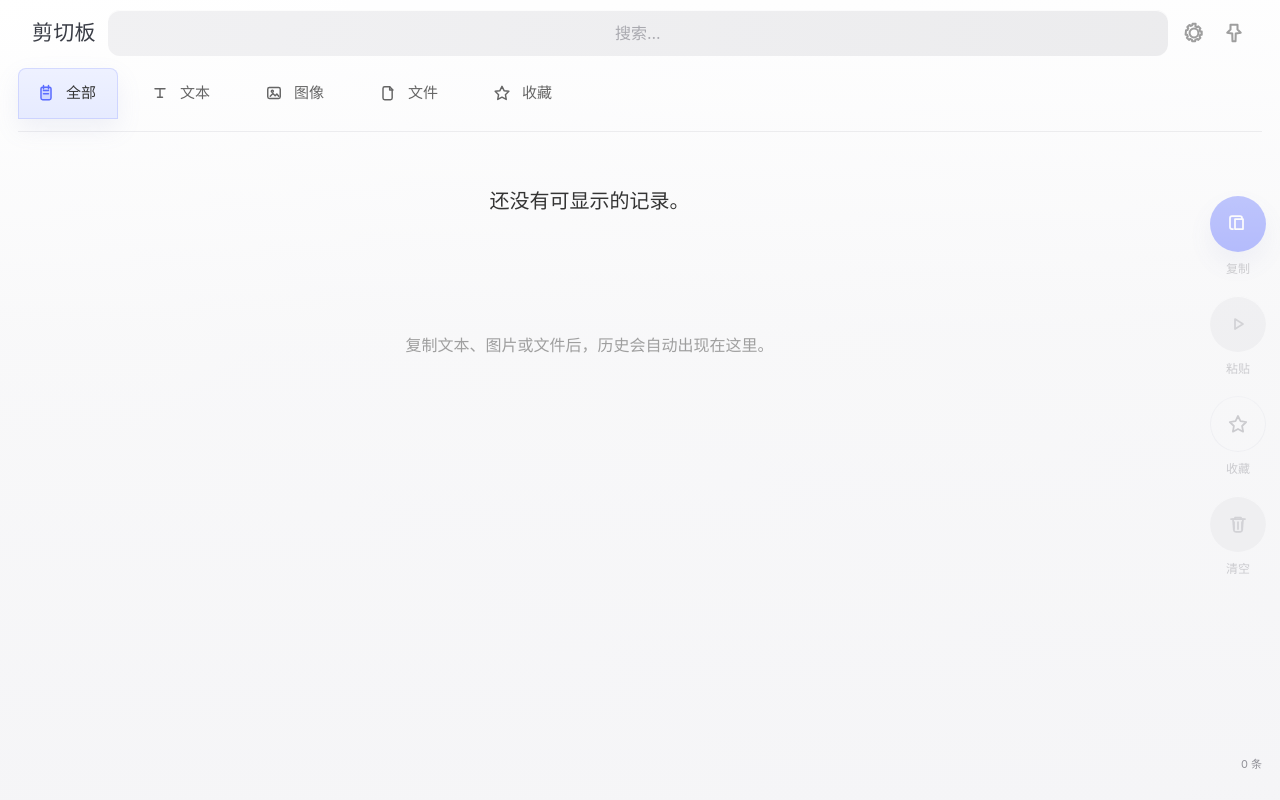
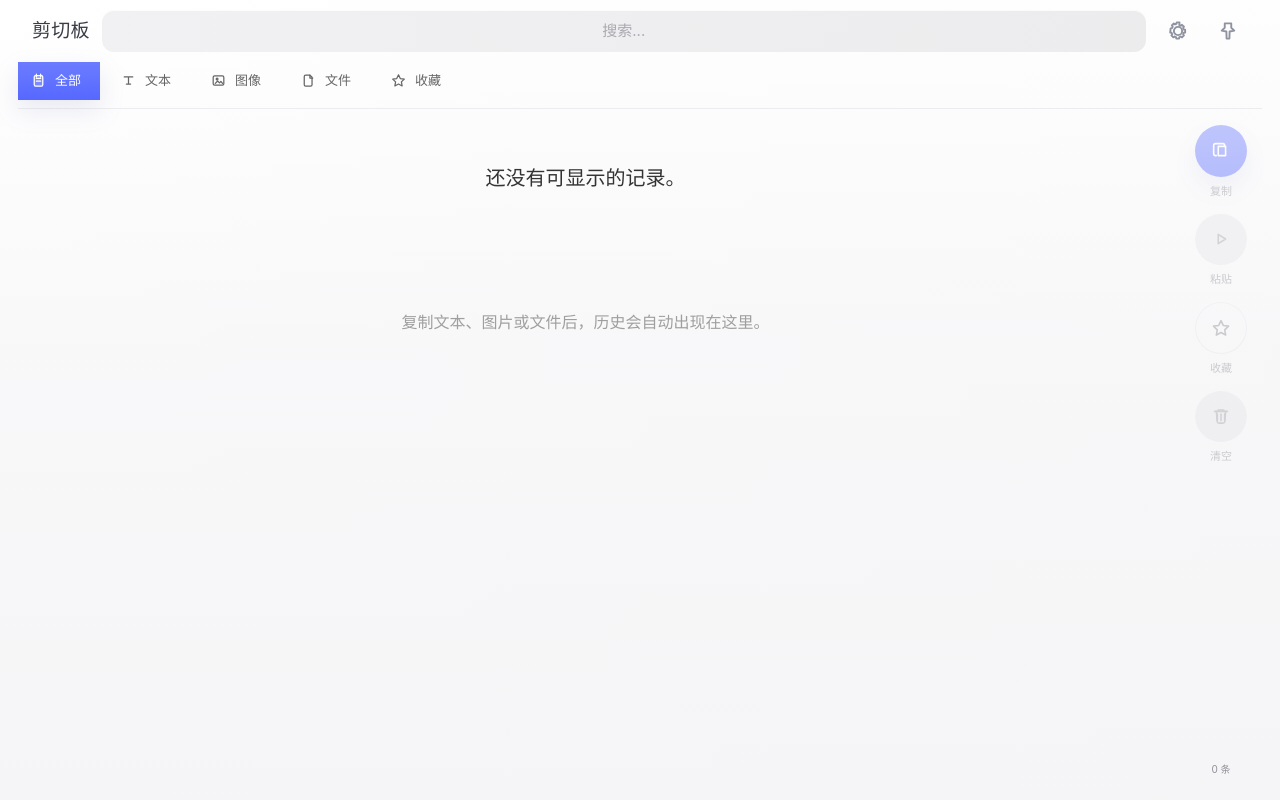
Before and after one commit to crimson-gao/clipboard, a React (Vite) app: page / in a window 1280 px wide. Built offline with nearby package versions, Linux system fonts and the light colour scheme.

Commit message:
fix style: adjust window overlay settings and CSS styles for better layout and responsiveness on macOS.

```diff
--- a/src/App.tsx
+++ b/src/App.tsx
@@ -11,6 +11,8 @@ type Category = {
   count?: number;
   icon: (active: boolean) => JSX.Element;
 };
+
+const CATEGORY_ORDER: CategoryKey[] = ['all', 'text', 'image', 'file', 'favorite'];
 
 const PAGE_SIZE = 30;
 
@@ -567,12 +569,28 @@ function App() {
       const target = event.target as HTMLElement | null;
       if (
         settingsOpen ||
-        !selectedClip ||
         (target &&
           (target.tagName === 'INPUT' ||
             target.tagName === 'TEXTAREA' ||
             target.isContentEditable))
       ) {
+        return;
+      }
+
+      if (event.key === 'ArrowLeft' || event.key === 'ArrowRight') {
+        event.preventDefault();
+        const currentIndex = CATEGORY_ORDER.indexOf(activeCategory);
+        if (currentIndex === -1) {
+          return;
+        }
+
+        const delta = event.key === 'ArrowRight' ? 1 : -1;
+        const nextIndex = (currentIndex + delta + CATEGORY_ORDER.length) % CATEGORY_ORDER.length;
+        setActiveCategory(CATEGORY_ORDER[nextIndex] ?? activeCategory);
+        return;
+      }
+
+      if (!selectedClip) {
         return;
       }
 
@@ -607,7 +625,7 @@ function App() {
     return () => {
       window.removeEventListener('keydown', handleKeyDown);
     };
-  }, [clips, selectedClip, settingsOpen]);
+  }, [activeCategory, clips, selectedClip, settingsOpen]);
 
   return (
     <div className="app-shell">
@@ -767,23 +785,11 @@ function App() {
                         </div>
                         <div className="file-copy">
                           <p className="entry-title">{getFileName(primaryFile)}</p>
+                          <div className="file-detail-row">
                             <p className="entry-time">{formatUpdatedAt(clip.updatedAt)}</p>
-                          <div className="file-hover-card">
-                            <button
-                              type="button"
-                              className="file-icon-link"
-                              onClick={(event) => {
-                                event.stopPropagation();
-                                void clipboardApi.showClipInFinder(clip.id);
-                              }}
-                              aria-label="在 Finder 中显示"
-                            >
-                              <svg viewBox="0 0 24 24" aria-hidden="true">
-                                <path d="M7 7h10v10H7z" />
-                                <path d="M10 14 17 7" />
-                              </svg>
-                            </button>
-                            <span className="file-path" title={primaryFile}>{primaryFile}</span>
+                          </div>
+                          <div className="file-path-row">
+                            <span className="file-path-inline" title={primaryFile}>{primaryFile}</span>
                             <button
                               type="button"
                               className="file-copy-button"
@@ -802,6 +808,21 @@ function App() {
                         </div>
                       </div>
 
+                      <div className="file-side">
+                        <button
+                          type="button"
+                          className="file-icon-link"
+                          onClick={(event) => {
+                            event.stopPropagation();
+                            void clipboardApi.showClipInFinder(clip.id);
+                          }}
+                          aria-label="在 Finder 中显示"
+                        >
+                          <svg viewBox="0 0 24 24" aria-hidden="true">
+                            <path d="M7 7h10v10H7z" />
+                            <path d="M10 14 17 7" />
+                          </svg>
+                        </button>
                         <div className="text-meta">
                         {clip.isFavorite ? (
                           <span className="entry-star entry-star-inline" aria-label="已收藏">
@@ -812,6 +833,7 @@ function App() {
                         ) : null}
                         <span>{meta}</span>
                         <span>{index + 1}</span>
+                      </div>
                       </div>
                     </article>
                   );
@@ -877,7 +899,8 @@ function App() {
           )}
         </section>
 
-        <aside className="floating-toolbar" aria-label="右侧工具栏">
+        <aside className="right-rail" aria-label="右侧工具栏">
+          <div className="floating-toolbar">
             <button
               type="button"
               className="tool-action"
@@ -953,11 +976,12 @@ function App() {
               </span>
               <span className="tool-label">清空</span>
             </button>
-        </aside>
+          </div>
 
           <div className="utility-rail" aria-hidden="true">
             <div className="utility-indicator">{loading ? '同步中' : `${clips.length} 条`}</div>
           </div>
+        </aside>
       </main>
 
       {settingsOpen ? (
--- a/src/styles.css
+++ b/src/styles.css
@@ -40,7 +40,6 @@ body,
 }
 
 body {
-  min-width: 960px;
   overflow: hidden;
 }
 
@@ -77,6 +76,8 @@ svg {
   display: flex;
   flex-direction: column;
   height: 100vh;
+  min-width: 800px;
+  min-height: 550px;
   padding: 10px 0 0;
   overflow: hidden;
   background:
@@ -95,7 +96,7 @@ svg {
   display: flex;
   align-items: center;
   gap: 12px;
-  padding: 0 14px 12px;
+  padding: 0 14px 10px;
 }
 
 .topbar-title-wrap {
@@ -106,7 +107,7 @@ svg {
 
 .topbar-title {
   margin: 0;
-  font-size: 21px;
+  font-size: 19px;
   font-weight: 800;
   letter-spacing: 0.01em;
   color: #3a3d46;
@@ -133,8 +134,8 @@ input {
   display: flex;
   align-items: center;
   flex: 1 1 auto;
-  height: 46px;
-  padding: 0 16px;
+  height: 42px;
+  padding: 0 14px;
   color: #a9a9af;
   border-radius: 12px;
   background: linear-gradient(90deg, rgba(240, 240, 242, 0.94), rgba(234, 234, 236, 0.9));
@@ -144,7 +145,7 @@ input {
 .search-box input {
   width: 100%;
   min-width: 0;
-  font-size: 16px;
+  font-size: 15px;
   color: var(--text-main);
   background: transparent;
   text-align: center;
@@ -164,47 +165,64 @@ input {
   display: flex;
   flex: 0 0 auto;
   align-items: center;
-  gap: 12px;
+  gap: 10px;
   color: #9e9e9e;
 }
 
 .ghost-icon {
   position: relative;
-  width: 28px;
-  height: 28px;
-  color: inherit;
+  display: grid;
+  place-items: center;
+  width: 40px;
+  height: 40px;
+  color: #8f93a0;
   background: transparent;
   border: 0;
+  border-radius: 999px;
+  transition:
+    background-color 140ms ease,
+    color 140ms ease;
+}
+
+.ghost-icon svg {
+  width: 26px;
+  height: 26px;
 }
 
 .ghost-icon.is-active {
-  color: var(--accent);
+  color: white;
+  background: linear-gradient(180deg, #6c7cff, #5668ff);
 }
 
 .ghost-icon:hover {
-  color: var(--text-main);
+  background: linear-gradient(180deg, #6c7cff, #5668ff);
+  color: white;
 }
 
 .category-strip {
   display: flex;
   align-items: center;
-  gap: 14px;
-  padding: 0 0 12px;
+  gap: 8px;
+  padding: 0 0 8px;
   border-bottom: 1px solid rgba(99, 99, 120, 0.1);
 }
 
 .category-item {
   display: inline-flex;
   align-items: center;
-  gap: 10px;
-  min-width: 100px;
-  padding: 14px 18px;
-  font-size: 15px;
+  gap: 8px;
+  min-width: 82px;
+  padding: 9px 12px;
+  font-size: 13px;
   font-weight: 700;
   color: #656565;
   background: transparent;
   border: 0;
-  border-radius: 8px 8px 0 0;
+  border-radius: 0;
+  transition:
+    background-color 140ms ease,
+    color 140ms ease,
+    box-shadow 140ms ease;
 }
 
 .category-item:disabled {
@@ -212,34 +230,38 @@ input {
 }
 
 .category-item.is-active {
-  color: var(--text-main);
-  background: linear-gradient(180deg, rgba(238, 241, 255, 0.98), rgba(229, 234, 255, 0.96));
-  box-shadow:
-    inset 0 0 0 1px rgba(91, 108, 255, 0.18),
-    0 10px 24px rgba(137, 145, 195, 0.12);
+  color: white;
+  background: linear-gradient(180deg, #6c7cff, #5668ff);
+  box-shadow: 0 10px 24px rgba(137, 145, 195, 0.18);
 }
 
 .category-item.is-active .category-icon {
-  color: var(--accent);
+  color: white;
 }
 
 .category-item:hover:not(.is-active) {
-  background: rgba(255, 255, 255, 0.58);
-  box-shadow:
-    inset 0 0 0 1px rgba(160, 166, 186, 0.08),
-    0 6px 16px rgba(175, 179, 198, 0.08);
+  color: white;
+  background: linear-gradient(180deg, #6c7cff, #5668ff);
+  box-shadow: 0 10px 24px rgba(137, 145, 195, 0.18);
+}
+
+.category-item:hover:not(.is-active) .category-icon {
+  color: white;
 }
 
 .category-icon {
-  width: 20px;
-  height: 20px;
+  width: 17px;
+  height: 17px;
 }
 
 .content-frame {
-  position: relative;
+  display: grid;
+  grid-template-columns: minmax(0, 1fr) 94px;
+  align-items: stretch;
+  gap: 0;
   flex: 1 1 auto;
   min-height: 0;
-  padding: 0 78px 0 0;
+  padding: 0 12px 0 18px;
 }
 
 .settings-modal-backdrop {
@@ -408,18 +430,19 @@ input {
 }
 
 .history-scroll {
+  min-width: 0;
   height: 100%;
   overflow-y: auto;
   overflow-x: hidden;
-  padding-right: 8px;
+  padding-right: 6px;
   overscroll-behavior: contain;
   scrollbar-gutter: stable;
 }
 
 .entries-list {
   position: relative;
-  margin: 0 8px;
-  padding-bottom: 20px;
+  margin: 0 6px;
+  padding-bottom: 12px;
 }
 
 .list-loading-more {
@@ -434,9 +457,9 @@ input {
   position: relative;
   display: flex;
   align-items: stretch;
-  min-height: 84px;
-  padding-left: 22px;
-  padding-right: 12px;
+  min-height: 58px;
+  padding-left: 18px;
+  padding-right: 10px;
   border-bottom: 1px solid var(--line);
   transition:
     background-color 140ms ease,
@@ -444,84 +467,96 @@ input {
     border-color 140ms ease;
   contain: layout paint;
   content-visibility: auto;
-  contain-intrinsic-size: 84px;
+  contain-intrinsic-size: 58px;
+  cursor: pointer;
 }
 
 .entry-row:hover {
-  background: rgba(91, 108, 255, 0.03);
+  background: rgba(91, 108, 255, 0.08);
+}
+
+.entry-row:focus,
+.entry-row:focus-visible {
+  outline: none;
 }
 
 .entry-text {
   align-items: center;
   justify-content: space-between;
-  gap: 20px;
-  padding-top: 4px;
-  padding-bottom: 4px;
+  gap: 14px;
+  padding-top: 0;
+  padding-bottom: 0;
 }
 
 .entry-image {
   display: grid;
-  grid-template-columns: 84px 1fr;
-  gap: 12px;
-  padding-top: 10px;
-  padding-bottom: 12px;
-  min-height: 252px;
-  contain-intrinsic-size: 252px;
+  grid-template-columns: 72px 1fr;
+  gap: 10px;
+  padding-top: 8px;
+  padding-bottom: 10px;
+  min-height: 214px;
+  contain-intrinsic-size: 214px;
 }
 
 .entry-file {
   align-items: center;
   justify-content: space-between;
-  gap: 20px;
-  padding-top: 8px;
-  padding-bottom: 8px;
+  gap: 16px;
+  padding-top: 3px;
+  padding-bottom: 3px;
 }
 
 .file-main {
   display: flex;
   align-items: center;
-  gap: 12px;
+  gap: 10px;
   min-width: 0;
+  flex: 1 1 auto;
 }
 
 .file-icon {
   flex: 0 0 auto;
-  width: 28px;
-  height: 28px;
+  width: 24px;
+  height: 24px;
   color: #c9ccd6;
 }
 
 .file-copy {
-  position: relative;
+  display: flex;
+  flex-direction: column;
+  gap: 3px;
+  min-width: 0;
+  flex: 1 1 auto;
+}
+
+.file-detail-row {
+  align-items: center;
+  display: flex;
+  gap: 6px;
   min-width: 0;
 }
 
-.file-hover-card {
-  position: absolute;
-  top: calc(100% + 8px);
-  left: 0;
-  z-index: 4;
-  display: none;
+.file-path-row {
+  display: flex;
   align-items: center;
-  gap: 12px;
-  width: min(720px, 82vw);
-  padding: 8px 10px;
-  font-size: 13px;
-  color: #575b65;
-  border-radius: 8px;
-  background: rgba(243, 243, 245, 0.98);
-  box-shadow: 0 10px 26px rgba(120, 126, 150, 0.18);
+  gap: 4px;
+  min-width: 0;
 }
 
-.entry-file:hover .file-hover-card {
-  display: flex;
+.file-path-inline {
+  flex: 0 1 auto;
+  overflow: hidden;
+  font-size: 11px;
+  color: #8d93a2;
+  text-overflow: ellipsis;
+  white-space: nowrap;
 }
 
-.file-path {
-  flex: 1 1 auto;
-  overflow: hidden;
-  text-overflow: ellipsis;
-  white-space: nowrap;
+.file-side {
+  display: flex;
+  flex: 0 0 auto;
+  align-items: center;
+  gap: 10px;
 }
 
 .file-icon-link,
@@ -535,6 +570,11 @@ input {
   background: transparent;
   border: 0;
   border-radius: 999px;
+}
+
+.file-copy-button {
+  width: 24px;
+  height: 24px;
 }
 
 .file-icon-link:hover,
@@ -551,8 +591,8 @@ input {
 .image-time {
   display: flex;
   align-items: flex-end;
-  padding-bottom: 10px;
-  font-size: 14px;
+  padding-bottom: 8px;
+  font-size: 11px;
   font-weight: 600;
   color: #b1b1bb;
 }
@@ -560,8 +600,8 @@ input {
 .image-card {
   display: flex;
   flex-direction: column;
-  gap: 10px;
-  padding: 10px 12px 8px;
+  gap: 8px;
+  padding: 8px 10px 6px;
   border: 1px solid rgba(98, 108, 255, 0.18);
   border-radius: 6px;
   background: linear-gradient(180deg, rgba(255, 255, 255, 0.98), rgba(252, 252, 253, 0.95));
@@ -576,8 +616,8 @@ input {
 .image-preview {
   display: grid;
   place-items: center;
-  min-height: 120px;
-  max-height: 220px;
+  min-height: 96px;
+  max-height: 188px;
   overflow: hidden;
 }
 
@@ -590,7 +630,7 @@ input {
 .image-preview img {
   width: auto;
   height: auto;
-  max-height: 220px;
+  max-height: 188px;
   max-width: 100%;
   object-fit: contain;
   border-radius: 4px;
@@ -601,8 +641,8 @@ input {
   display: flex;
   align-items: center;
   justify-content: space-between;
-  gap: 14px;
-  font-size: 14px;
+  gap: 12px;
+  font-size: 11px;
   font-weight: 600;
   color: #9999a1;
 }
@@ -610,7 +650,7 @@ input {
 .image-meta-right {
   display: flex;
   align-items: center;
-  gap: 14px;
+  gap: 10px;
 }
 
 .text-content {
@@ -618,8 +658,8 @@ input {
   flex: 1;
   flex-direction: column;
   min-width: 0;
-  padding-top: 10px;
-  padding-bottom: 10px;
+  padding-top: 4px;
+  padding-bottom: 4px;
 }
 
 .entry-star {
@@ -655,7 +695,7 @@ input {
 .entry-title {
   margin: 0;
   overflow: hidden;
-  font-size: 16px;
+  font-size: 13px;
   font-weight: 500;
   color: #333338;
   text-overflow: ellipsis;
@@ -681,8 +721,8 @@ input {
 }
 
 .entry-time {
-  margin: 4px 0 0;
-  font-size: 14px;
+  margin: 1px 0 0;
+  font-size: 11px;
   font-weight: 500;
   color: #acacb6;
 }
@@ -691,15 +731,15 @@ input {
   display: grid;
   grid-template-columns: minmax(84px, auto) 1fr auto;
   align-items: center;
-  gap: 12px;
-  margin-top: 8px;
+  gap: 8px;
+  margin-top: 2px;
 }
 
 .text-meta {
   display: flex;
   align-items: center;
-  gap: 18px;
-  font-size: 14px;
+  gap: 10px;
+  font-size: 11px;
   font-weight: 600;
   color: #9999a1;
   justify-self: end;
@@ -708,11 +748,11 @@ input {
 .entry-toggle {
   display: inline-flex;
   align-items: center;
-  gap: 6px;
+  gap: 4px;
   justify-self: center;
   min-width: 52px;
   padding: 0;
-  font-size: 13px;
+  font-size: 11px;
   font-weight: 600;
   color: #7c7c86;
   background: transparent;
@@ -720,7 +760,7 @@ input {
 }
 
 .entry-toggle-icon {
-  font-size: 14px;
+  font-size: 12px;
   line-height: 1;
 }
 
@@ -732,24 +772,33 @@ input {
   visibility: hidden;
 }
 
-.floating-toolbar {
-  position: absolute;
-  top: 64px;
-  right: 14px;
+.right-rail {
   display: flex;
   flex-direction: column;
-  gap: 18px;
+  align-items: center;
+  justify-content: space-between;
+  width: 94px;
+  min-width: 94px;
+  height: 100%;
+  padding: 16px 0 18px;
+}
+
+.floating-toolbar {
+  display: flex;
+  flex-direction: column;
+  gap: 14px;
 }
 
 .tool-action {
   display: flex;
   flex-direction: column;
   align-items: center;
-  gap: 8px;
+  gap: 6px;
   color: inherit;
   background: transparent;
   border: 0;
   cursor: pointer;
+  transition: color 140ms ease;
 }
 
 .tool-action:disabled {
@@ -760,16 +809,20 @@ input {
 .fab {
   display: grid;
   place-items: center;
-  width: 56px;
-  height: 56px;
+  width: 52px;
+  height: 52px;
   border: 0;
   border-radius: 999px;
   box-shadow: 0 12px 24px rgba(137, 145, 195, 0.24);
+  transition:
+    background-color 140ms ease,
+    color 140ms ease,
+    box-shadow 140ms ease;
 }
 
 .fab svg {
-  width: 24px;
-  height: 24px;
+  width: 22px;
+  height: 22px;
 }
 
 .fab-primary {
@@ -798,27 +851,48 @@ input {
 }
 
 .tool-label {
-  font-size: 12px;
+  font-size: 11px;
   font-weight: 700;
   color: #8f8f96;
+  transition: color 140ms ease;
+}
+
+.tool-action:hover .tool-label {
+  color: white;
+}
+
+.tool-action:hover .fab-primary {
+  color: white;
+  background: linear-gradient(180deg, #7786ff, #5d6fff);
+}
+
+.tool-action:hover .fab-muted {
+  color: white;
+  background: linear-gradient(180deg, #6c7cff, #5668ff);
+  box-shadow: 0 12px 24px rgba(137, 145, 195, 0.24);
+}
+
+.tool-action:hover .fab-favorite {
+  color: white;
+  background: linear-gradient(180deg, #6c7cff, #5668ff);
+  box-shadow: 0 12px 24px rgba(137, 145, 195, 0.24);
 }
 
 .utility-rail {
-  position: absolute;
-  right: 8px;
-  bottom: 20px;
   display: flex;
   flex-direction: column;
   gap: 10px;
+  align-items: center;
 }
 
 .utility-indicator {
-  max-width: 92px;
-  padding: 8px 10px;
-  font-size: 11px;
+  width: 72px;
+  max-width: 72px;
+  padding: 6px 0;
+  font-size: 10px;
   line-height: 1.4;
   color: #8f8f96;
-  text-align: right;
+  text-align: center;
 }
 
 .empty-state {
@@ -840,17 +914,36 @@ input {
 }
 
 @media (max-width: 1180px) {
+  .app-shell {
+    min-width: 800px;
+  }
+
   .topbar {
     gap: 10px;
     padding-inline: 12px;
   }
 
   .topbar-title {
-    font-size: 19px;
+    font-size: 18px;
   }
 
   .category-item {
+    min-width: 78px;
+    padding: 8px 10px;
+  }
+
+  .content-frame {
+    grid-template-columns: minmax(0, 1fr) 88px;
+    padding-inline: 14px 10px;
+  }
+
+  .right-rail {
+    width: 88px;
     min-width: 88px;
-    padding: 12px 14px;
+  }
+
+  .fab {
+    width: 48px;
+    height: 48px;
   }
 }
```
Also changed, not shown: src-tauri/tauri.conf.json (+4 -4 lines), 1 other file (tests, documents, lock files or other folders). Lines whose indentation alone changed are shown as unchanged.
